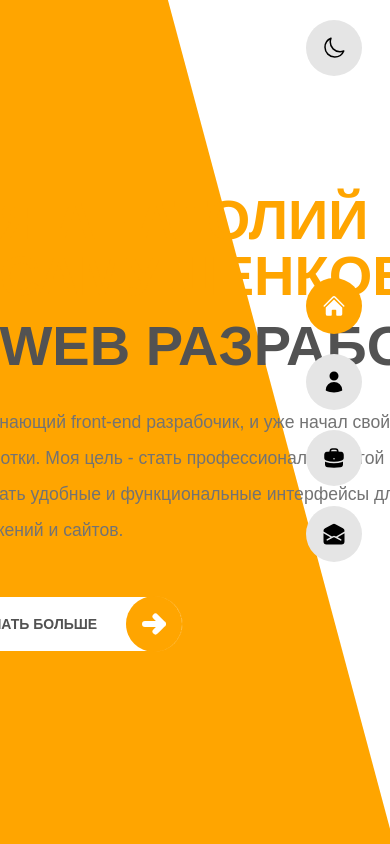
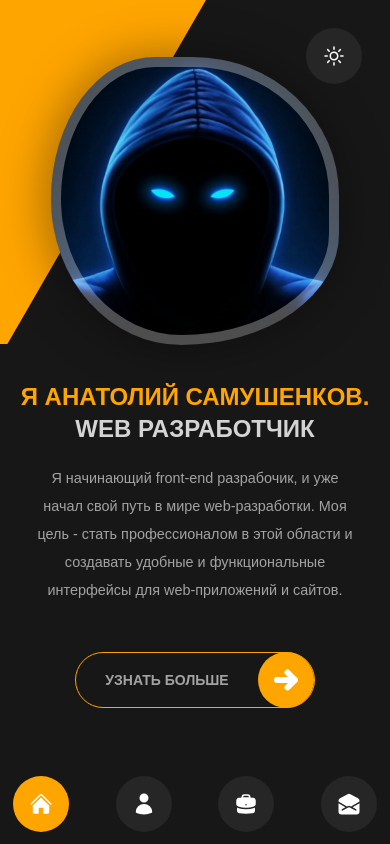
Before and after one commit to doberman24/new-cv, a React (Create React App) app: page / in a window 390 px wide. Built offline with nearby package versions, Linux system fonts and the light colour scheme.

Commit message:
Begin adaptive layout

```diff
--- a/src/app/App.js
+++ b/src/app/App.js
@@ -13,8 +13,8 @@ function App() {
   const [page, setPage] = useState(currentPage.homePage)
   const [modal, setModal] = useState(false);
   const [pageModal, setPageModal] = useState('home')
-  const [mainTheme, setMainTheme] = useState('');
-  let [selectProject, setSelectProject] = useState({});
+  const [mainTheme, setMainTheme] = useState('dark');
+  const [selectProject, setSelectProject] = useState({});
 
   function getPage(page) {
     switch (page) {
@@ -24,23 +24,27 @@ function App() {
                 modal={modal}
               />
       case currentPage.aboutPage:
-        return <AboutPage />
+        return <AboutPage pageModal={pageModal}/>
       case currentPage.portfolioPage:
         return <PortfolioPage
                 openModalAbout={openModalAbout}
                 modal={modal}
               />
       case currentPage.contactPage:
-        return <ContactPage />
+        return <ContactPage
+                openModalAbout={openModalAbout}
+                modal={modal}
+              />
+
       default:
         return null;
     }
   }
 
-  function openModalAbout(modalPage, project) {
+  function openModalAbout(modalPage, project, status) {
     setModal(true);
     setPageModal(modalPage);
-    setSelectProject(project);
+    project ? setSelectProject(project) : setSelectProject(status);
   }
   function closeModalAbout() {
     setModal(false);
@@ -55,18 +59,18 @@ function App() {
           <div className="absolute self-center w-0.5 h-0.5 right-0 left-0 m-auto bg-white z-[3] animate-[screenScan_1s_0.3s_forwards]"></div>
         </div>
         <Modal handleModul={modal} closeModal={closeModalAbout} pageModal={pageModal} selectProject={selectProject}/>
-        <div className="flex w-full h-full mr-28 justify-center">
-          {getPage(page)}
-        </div>
-        <div className={`fixed h-screen right-0 flex flex-col w-28 justify-between items-center ${modal ? '-z-10' : '-z-[0]'} duration-300`}>
-          <div className="relative">
-            <button className="bg-neutral-200 dark:bg-neutral-800 p-4 rounded-full mt-5 hover:bg-neutral-300 duration-300 dark:hover:bg-neutral-700 outline-none"
+        <div className={`fixed right-0 ${modal ? '-z-10' : 'z-[1] duration-300'}`}>
+            <button className="bg-neutral-200 dark:bg-neutral-800 p-4 rounded-full m-7 hover:bg-neutral-300 duration-300 dark:hover:bg-neutral-700 outline-none"
               onClick={() => mainTheme ? setMainTheme('') : setMainTheme('dark')}
             >
               {mainTheme ? themeButtons.sun : themeButtons.moon}
             </button>
           </div>
-          <ul className="flex flex-col flex-grow justify-center gap-5 pb-20">
+        <div className="flex w-full h-full md-a:mr-28 justify-center">
+          {getPage(page)}
+        </div>
+        <div className={`fixed w-screen bottom-0 h-20 flex-row md-a:h-screen md-a:right-0 flex md-a:flex-col md-a:w-28 justify-between items-center ${modal ? '-z-10' : '-z-[0]'} duration-300`}>
+          <ul className="flex md-a:flex-col flex-grow justify-around md-a:justify-center gap-5">
             {Object.entries(buttonsRightMenu).map(([key, value], count) =>
               <li className="flex relative items-center"
                 key={count}
--- a/src/index.css
+++ b/src/index.css
@@ -12,6 +12,7 @@
 .fillMoreBtn {
     @apply before:content-[''] before:duration-300 before:absolute before:bg-[#ffa500] before:h-full before:w-0 before:top-0 before:right-[30px] before:rounded-l-full;
 }
+
 .effectFillMoreBtn {
     @apply before:hover:w-full before:hover:right-0 before:hover:rounded-full hover:text-white duration-300;
 }
--- a/src/pages/HomePage.js
+++ b/src/pages/HomePage.js
@@ -8,18 +8,18 @@ const HomePage = ({openModalAbout, modal}) => {
 
     return (
         <div className="flex flex-grow h-screen items-center relative">
-            <div className="absolute h-full w-[530px] bg-[#ffa500] -z-10 skew-x-[15deg] -ml-36 animate-[backEffect_0.5s_forwards]"></div>
-            <div className="flex relative w-full items-center h-[600px] animate-[startPages_0.5s_forwards]">
-                <div className={`box-content px-[4%] w-1/3 ${modal ? '-z-10' : 'z-0'}`}>
-                    <div className="w-full aspect-square bg-my-photo bg-cover animate-ringEffect"></div>
+            <div className="absolute h-full w-64 mobile:w-[400px] sm:w-[600px] md-a:w-[530px] md:w-[800px] bg-[#ffa500] -z-10 skew-x-[150deg] mobile:skew-x-[140deg] sm:skew-x-[120deg] md-a:skew-x-[15deg] md:skew-x-[115deg] md-a:-ml-36 -top-[500px] md-a:top-0 animate-[backEffect_0.5s_forwards]"></div>
+            <div className="flex relative w-full justify-center items-center h-full flex-col mb-20 gap-10 md-a:gap-0 md-a:mb-0 md-a:flex-row md-a:h-[600px] animate-[startPages_0.5s_forwards]">
+                <div className={`box-content px-[4%] w-72 md-a:w-1/3 ${modal ? '-z-10' : 'z-0'} md-a:min-w-[400px]`}>
+                    <div className="w-full aspect-square bg-my-photo bg-cover animate-ringEffectMobil md-a:animate-ringEffect"></div>
                 </div>
-                <div className={`flex flex-grow justify-center h-full ${modal ? '-z-10' : 'z-0'}`}>
-                    <div className="flex flex-col justify-center max-w-[600px] text-neutral-600 dark:text-neutral-400">
-                        <ul className="font-philosopher text-[3.5rem] uppercase leading-normal font-bold">
-                            <li className=" relative text-[#ffa500] leading-none pl-14 before:content-['—'] before:absolute before:left-0">Я Анатолий Самушенков.</li>
-                            <li className="pl-14 text-nowrap dark:text-neutral-300 duration-300">WEB разработчик</li>
+                <div className={`flex justify-center max-w-[600px] min-w-[400px] mx-auto ${modal ? '-z-10' : 'z-0'}`}>
+                    <div className="flex flex-col justify-center items-center md-a:items-start min-w-[400px] text-neutral-600 dark:text-neutral-400">
+                        <ul className="font-philosopher text-center text-2xl leading-relaxed md-a:text-left lg-a:text-[3.5rem] lg:text-5xl sm:text-4xl uppercase sm:leading-normal font-bold lg:mb-3">
+                            <li className="relative text-[#ffa500] leading-none lg-a:pl-14 lg-a:before:content-['—'] before:absolute before:left-0 lg:mb-3">Я Анатолий Самушенков.</li>
+                            <li className="lg-a:pl-14 text-nowrap dark:text-neutral-300 duration-300">WEB разработчик</li>
                         </ul>
-                        <p className="font-jura text-[1.1rem] leading-9 text-neutral-500 dark:text-neutral-400 font-medium my-4 -z-10">Я начинающий front-end разрабочик, и уже начал свой путь в мире web-разработки. Моя цель - стать профессионалом в этой области и создавать удобные и функциональные интерфейсы для web-приложений и сайтов.</p>
+                        <p className="font-jura text-[0.9rem] leading-7 sm:text-[1.1rem] text-center md-a:text-left sm:leading-9 text-neutral-500 dark:text-neutral-400 font-medium my-4 sm:mx-0 mx-10 -z-10">Я начинающий front-end разрабочик, и уже начал свой путь в мире web-разработки. Моя цель - стать профессионалом в этой области и создавать удобные и функциональные интерфейсы для web-приложений и сайтов.</p>
                         <div className="fillMoreBtn effectFillMoreBtn relative flex bg-white dark:bg-neutral-900 border border-[#ffa500] h-14 w-60 justify-center items-center rounded-full mt-8"
                             onClick={clickEvent}
                         >
--- a/src/pages/PortfolioPage.js
+++ b/src/pages/PortfolioPage.js
@@ -8,7 +8,7 @@ const PortfolioPage = ({openModalAbout, modal}) => {
     const [reload, setReload] = useState(false);
 
     return (
-        <div className={` ${modal ? '-z-10' : 'z-0'} flex flex-col text-neutral-600 dark:text-neutral-400 duration-300 relative w-[1180px] min-h-screen mx-12 animate-[startPages_0.5s_forwards]`}>
+        <div className={`${modal ? '-z-10' : 'z-0'} flex flex-col text-neutral-600 dark:text-neutral-400 duration-300 relative w-[1180px] min-h-screen xl-a:mx-12 ml-12 mr-28 animate-[startPages_0.5s_forwards]`}>
             <section className="flex h-52 justify-center items-center uppercase font-Commissioner">
                 <h1 className="text-[4rem] font-extrabold">Мои <strong className="text-[#ffa500]">проекты</strong></h1>
                 <h1 className="absolute text-[7rem] text-neutral-200 dark:text-neutral-800 duration-300 -z-10 font-extrabold">Портфолио</h1>
@@ -30,7 +30,7 @@ const PortfolioPage = ({openModalAbout, modal}) => {
                     </ul>
                 </div>
                 <article className={`w-full mt-8 ${reload ? 'opacity-0' : 'opacity-100 duration-300'}`}>
-                    <ul className="grid grid-cols-3 justify-items-center gap-10">
+                    <ul className="grid lg:grid-cols-3 grid-cols-2 justify-items-center gap-10 xl-a:gap-x-10 lg:gap-x-5">
                         {projects.map((project, key) => {
                             if ((sortValue && (project.sort.indexOf(sortValue) >= 0)) || !sortValue)
                                 return (
--- a/tailwind.config.js
+++ b/tailwind.config.js
@@ -6,6 +6,13 @@ module.exports = {
   ],
   theme: {
     extend: {
+      screens: {
+        'mobile': '450px',
+        'md-a': '980px',
+        'lg-a': '1150px',
+        'xl-a': '1350px',
+        '2xl-a': '1400px',
+      },
       fontFamily: {
         philosopher: ["Philosopher", "sans-serif"],
         jura: ["Jura", "sans-serif"],
@@ -34,6 +41,16 @@ module.exports = {
           '50%': {
             borderRadius: '30% 60% 70% 40% / 50% 60% 30% 60%',
             boxShadow: 'inset 0 0 0 30px rgba(255, 255, 255, .3), -10px -5px 50px rgba(0, 0, 0, .4)'
+          },
+        },
+        ringEffectMobil: {
+          '0%, 100%': {
+            borderRadius: '60% 40% 30% 70% / 60% 30% 70% 40%',
+            boxShadow: 'inset 0 0 0 10px rgba(255, 255, 255, .3), 15px 15px 50px rgba(0, 0, 0, .4)'
+          },
+          '50%': {
+            borderRadius: '30% 60% 70% 40% / 50% 60% 30% 60%',
+            boxShadow: 'inset 0 0 0 10px rgba(255, 255, 255, .3), -10px -5px 50px rgba(0, 0, 0, .4)'
           },
         },
         screenScan: {
@@ -73,6 +90,7 @@ module.exports = {
       },
       animation: {
         ringEffect: 'ringEffect 8s ease-in-out infinite',
+        ringEffectMobil: 'ringEffectMobil 8s ease-in-out infinite',
         screenScan: ''
       },
     },
```
Also changed, not shown: src/pages/AboutPage.js (+8 -8 lines), src/pages/ContactPage.js (+36 -10 lines), src/pages/components/Modal.js (+18 -3 lines).
